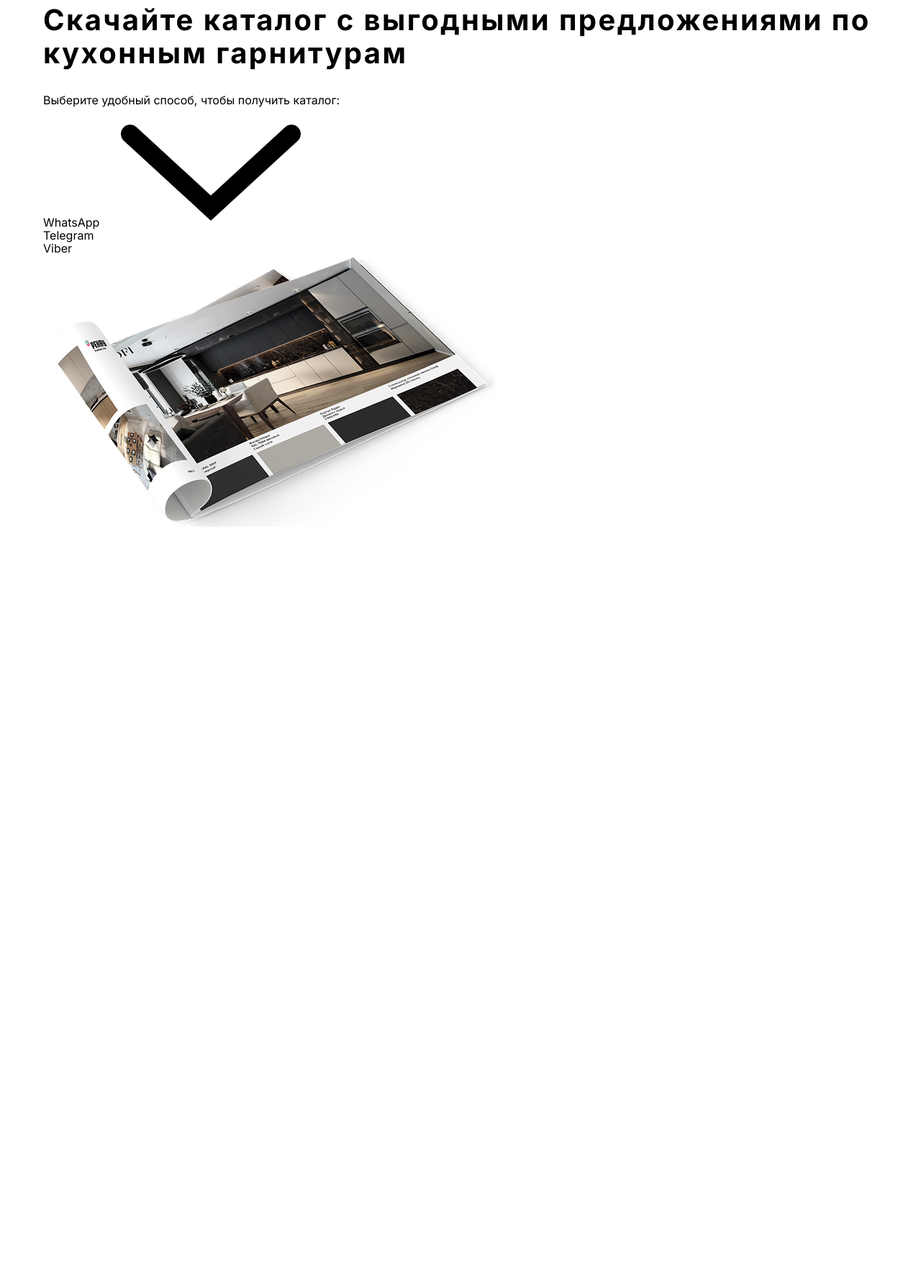
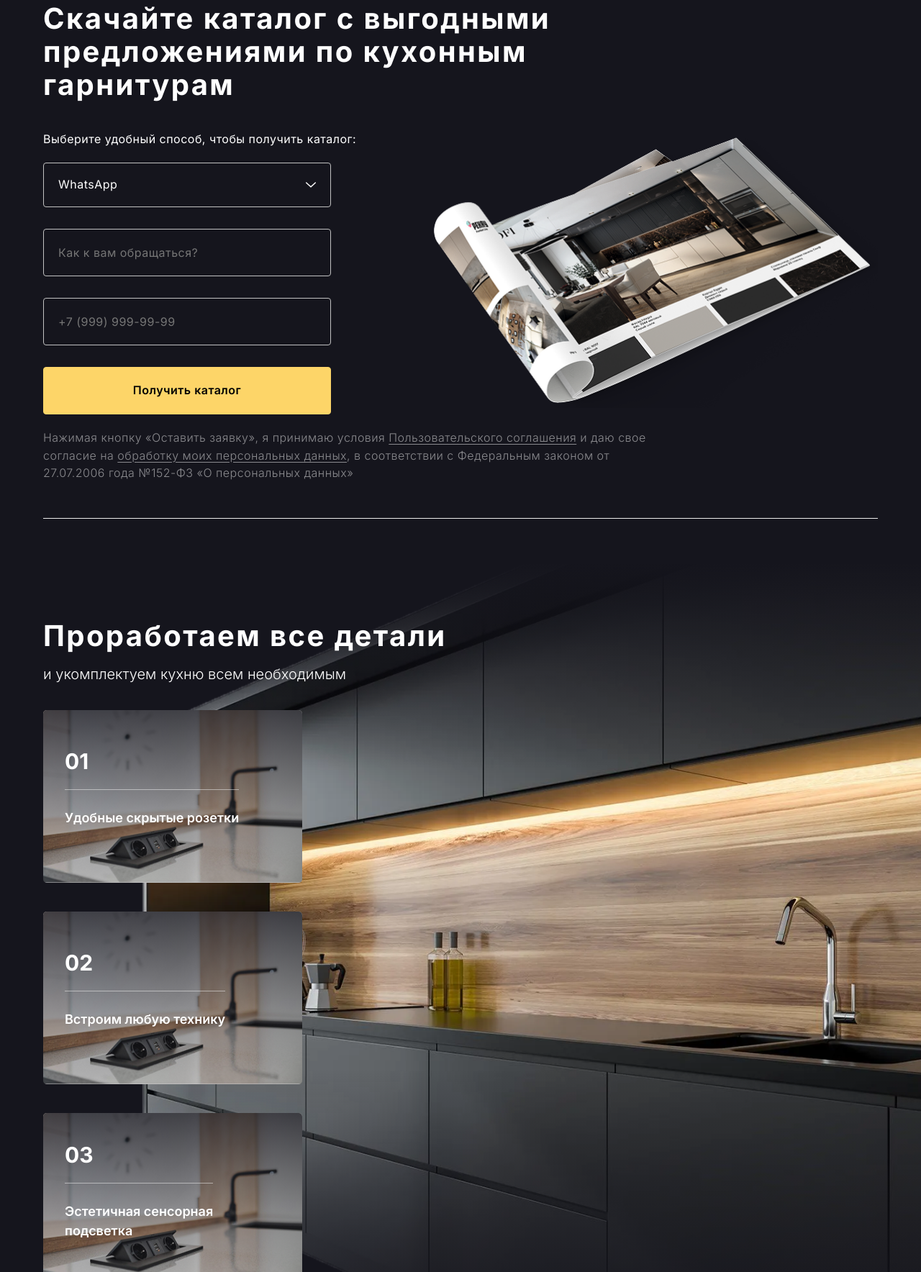
Before and after one commit to pauchok-sk/inkuh, a website built with webpack: page src/index.html in a window 1280 px wide. Shown: the part 3852-5620 px from the top of the page at 72% size. Before the commit the page ends 4667 px from the top, so only its background shows below. Built offline with nearby package versions, Linux system fonts and the light colour scheme; files whose address does not match are found by name.

Commit message:
s-details

```diff
--- a/src/html/components/s-catalog.html
+++ b/src/html/components/s-catalog.html
@@ -1,6 +1,7 @@
 <section class="s-catalog sect-p" id="s-catalog">
   <div class="container">
-    <h2 class="s-title">
+    <div class="s-catalog__inside">
+      <h2 class="s-title s-catalog__title">
         Скачайте каталог с выгодными предложениями по кухонным гарнитурам
       </h2>
       <div class="s-catalog__wrapper">
@@ -10,12 +11,12 @@
           </p>
           <form action="#" class="s-catalog__form">
             <div class="input-control">
-            <div class="select">
-              <input type="text" style="display: none;">
+              <div class="select _outline-white">
+                <input type="text" class="select-input" />
                 <div class="select-btn">
                   <span class="select-title">WhatsApp</span>
                   <svg>
-                  <use xlink:href='img/icons/icons.svg#icon-down'></use>
+                    <use xlink:href="img/icons/icons.svg#icon-down"></use>
                   </svg>
                 </div>
                 <div class="select-body">
@@ -24,9 +25,31 @@
                 </div>
               </div>
             </div>
+            <div class="input-control">
+              <input
+                type="text"
+                placeholder="Как к вам обращаться?"
+                class="input _outline-white"
+              />
+            </div>
+            <div class="input-control">
+              <input
+                type="tel"
+                placeholder="+7 (999) 999-99-99"
+                class="input _outline-white"
+              />
+            </div>
+            <button class="btn-s s-catalog__form-btn">Получить каталог</button>
           </form>
         </div>
-      <img src="@img/catalog.png" alt="image" class="s-catalog__img">
+        <img src="@img/catalog.png" alt="image" class="s-catalog__img" />
+      </div>
+      <p class="form-policy _white s-catalog__form-policy">
+        Нажимая кнопку «Оставить заявку», я принимаю условия <a href="#" target="_blank">Пользовательского
+        соглашения</a> и даю свое согласие на <a href="#" target="_blank">обработку моих персональных данных</a>,
+        в соответствии с Федеральным законом от 27.07.2006 года №152-ФЗ «О
+        персональных данных»
+      </p>
     </div>
   </div>
 </section>
--- /dev/null
+++ b/src/html/components/s-details.html
@@ -0,0 +1,50 @@
+<section class="s-details sect-p" id="s-details">
+  <div class="s-details__bg">
+    <div class="s-details__bg-inside">
+      <img src="@img/details.png" alt="image">
+    </div>
+  </div>
+  <div class="container">
+    <h2 class="s-title s-details__title">Проработаем все детали</h2>
+    <p class="s-details__content">и укомплектуем кухню всем необходимым</p>
+    <div class="s-details__wrapper">
+      <div
+        class="s-details__item"
+        style="
+          background: url(&quot;@img/details-item.jpg&quot;) center / cover no-repeat;
+        "
+      >
+        <div class="s-details__item-body">
+          <div class="s-details__item-num">01</div>
+          <p class="s-details__item-content">Удобные скрытые розетки</p>
+        </div>
+      </div>
+      <div
+        class="s-details__item"
+        style="
+          background: url(&quot;@img/details-item.jpg&quot;) center / cover no-repeat;
+        "
+      >
+        <div class="s-details__item-body">
+          <div class="s-details__item-num">02</div>
+          <p class="s-details__item-content">Встроим любую технику</p>
+        </div>
+      </div>
+      <div
+        class="s-details__item"
+        style="
+          background: url(&quot;@img/details-item.jpg&quot;) center / cover no-repeat;
+        "
+      >
+        <div class="s-details__item-body">
+          <div class="s-details__item-num">03</div>
+          <p class="s-details__item-content">
+            Эстетичная сенсорная
+            <br />
+            подсветка
+          </p>
+        </div>
+      </div>
+    </div>
+  </div>
+</section>
--- a/src/index.html
+++ b/src/index.html
@@ -10,6 +10,7 @@
       @@include('html/components/s-kitchens.html')
       @@include('html/components/s-method.html')
       @@include('html/components/s-catalog.html')
+      @@include('html/components/s-details.html')
 
     </main>
     @@include('html/components/modals.html')
--- a/src/js/app.js
+++ b/src/js/app.js
@@ -3,6 +3,7 @@ import burger from "./files/burger.js";
 import headerAddress from "./files/headerAddress.js";
 import inputmask from "./files/inputmask.js";
 import more from "./files/more.js";
+import select from "./files/select.js";
 import slides from "./files/slides.js";
 import spoller from "./files/spoller.js";
 import tabs from "./files/tabs.js";
@@ -14,6 +15,7 @@ burger();
 slides();
 tabs();
 more();
+select();
 
 Fancybox.bind("[data-fancybox]", {
   closeButton: false,
--- /dev/null
+++ b/src/js/files/select.js
@@ -0,0 +1,57 @@
+export default function select() {
+  const buttons = document.querySelectorAll(".select-btn");
+
+  if (buttons.length) {
+    const selects = document.querySelectorAll(".select");
+    const selectBodies = document.querySelectorAll(".select-body");
+
+    selectBodies.forEach((body) => {
+      body.addEventListener("click", (e) => e.stopPropagation());
+    });
+
+    selects.forEach((select) => {
+      const input = select.querySelector(".select-input");
+      const items = select.querySelectorAll(".select-item");
+      const title = select.querySelector(".select-title");
+
+      items.forEach((item) => {
+        item.addEventListener("click", () => {
+          const titleText = title.textContent;
+
+          title.textContent = item.textContent;
+          input.value = item.textContent;
+          item.textContent = titleText;
+
+          handleClose(select);
+        });
+      });
+    });
+
+    document.body.addEventListener("click", () => {
+      document.querySelectorAll(".select").forEach((select) => {
+        select.classList.remove("_open");
+      });
+    });
+
+    buttons.forEach((btn) => {
+      btn.addEventListener("click", (e) => {
+        e.stopPropagation();
+        const parent = btn.closest(".select");
+
+        if (parent.classList.contains("_open")) {
+          handleClose(parent);
+        } else {
+          handleOpen(parent);
+        }
+      });
+    });
+
+    function handleOpen(select) {
+      select.classList.add("_open");
+    }
+
+    function handleClose(select) {
+      select.classList.remove("_open");
+    }
+  }
+}
--- a/src/scss/base/vars.scss
+++ b/src/scss/base/vars.scss
@@ -1,4 +1,6 @@
 :root {
   --primary: #fdd568;
   --primary-dark: #deb441;
+
+  --dark: #15151d;
 }
--- a/src/scss/components/s-catalog.scss
+++ b/src/scss/components/s-catalog.scss
@@ -1,12 +1,78 @@
 .s-catalog {
+  padding: 60px 0px;
+  background-color: var(--dark);
+  color: white;
+  @include tablet {
+    padding: 50px 0px;
+  }
+  &__inside {
+    border-top: 1px solid #ebebeb;
+    border-bottom: 1px solid #ebebeb;
+    padding: 50px 0px;
+    @include tablet {
+      padding: 40px 0px;
+    }
+  }
+  &__title {
+    max-width: 950px;
+    margin: 0px 0px 40px 0px;
+  }
   &__wrapper {
+    @include flex-between;
+    gap: 30px;
+    @include laptop-min {
+      flex-direction: column-reverse;
+    }
   }
   &__form-wrapper {
+    flex: 0 1 440px;
+    @include laptop-middle {
+      flex: none;
+      width: 440px;
+      max-width: 100%;
+    }
+    @include tablet-min {
+      width: 100%;
+    }
   }
   &__form-content {
+    font-size: 16px;
+    line-height: 156%;
+    letter-spacing: 0.03em;
+    margin: 0px 0px 20px 0px;
+    @include tablet-min {
+      font-size: 14px;
+    }
   }
   &__form {
+    display: flex;
+    flex-direction: column;
+    gap: 30px;
+    width: 400px;
+    max-width: 100%;
+    @include tablet {
+      gap: 20px;
+    }
+    @include tablet-min {
+      width: 100%;
+    }
+  }
+  &__form-btn {
+    width: 100%;
   }
   &__img {
+    width: 630px;
+    display: block;
+    @include laptop-middle {
+      width: 45%;
+    }
+    @include laptop-min {
+      width: 400px;
+    }
+  }
+  &__form-policy {
+    max-width: 865px;
+    margin-top: 20px;
+    font-weight: 300;
   }
 }
--- /dev/null
+++ b/src/scss/components/s-details.scss
@@ -0,0 +1,105 @@
+.s-details {
+  position: relative;
+  background-color: var(--dark);
+  color: white;
+  z-index: 1;
+  &__bg {
+    position: absolute;
+    height: 100%;
+    top: 0;
+    right: 0;
+    width: auto;
+    z-index: -1;
+  }
+  &__bg-inside {
+    position: relative;
+    &::before {
+      position: absolute;
+      content: "";
+      inset: 0;
+      background: linear-gradient(180deg, #15151d 0%, rgba(21, 21, 29, 0) 26.47%, rgba(21, 21, 29, 0) 64.91%, #15151d 100%);
+      z-index: 1;
+    }
+    img {
+      display: block;
+      height: 100%;
+      width: auto;
+      @include tablet {
+        filter: brightness(60%);
+      }
+    }
+  }
+  &__title {
+    margin: 0px 0px 15px 0px;
+  }
+  &__content {
+    font-weight: 300;
+    font-size: 20px;
+    line-height: 150%;
+    margin: 0px 0px 35px 0px;
+    @include tablet {
+      margin-bottom: 25px;
+    }
+  }
+  &__wrapper {
+    display: flex;
+    flex-direction: column;
+    width: 360px;
+    max-width: 100%;
+    gap: 40px;
+    @include laptop-min {
+      width: 100%;
+      display: grid;
+      grid-template-columns: repeat(2, 1fr);
+      gap: 30px;
+    }
+    @include tablet-min {
+      grid-template-columns: 1fr;
+      width: 420px;
+      margin: 0 auto;
+    }
+  }
+  &__item {
+    position: relative;
+    overflow: hidden;
+    border-radius: 5px;
+    padding: 30px;
+    min-height: 240px;
+    display: flex;
+    align-items: center;
+    z-index: 1;
+    @include tablet {
+      padding: 20px;
+      min-height: 200px;
+    }
+
+    &::before {
+      position: absolute;
+      content: "";
+      inset: 0;
+      background: linear-gradient(0deg, rgba(21, 21, 29, 0.2) 0%, rgba(21, 21, 29, 0.8) 100%);
+      z-index: -1;
+    }
+  }
+  &__item-num {
+    font-weight: 700;
+    font-size: 30px;
+    line-height: 90%;
+    margin-bottom: 25px;
+    @include tablet {
+      font-size: 24px;
+      margin-bottom: 25px;
+    }
+  }
+  &__item-content {
+    font-weight: 600;
+    font-size: 18px;
+    line-height: 155%;
+    padding-top: 25px;
+    border-top: 1px solid rgba(247, 247, 247, 0.5);
+    @include tablet {
+      padding-top: 18px;
+      font-size: 16px;
+    }
+  }
+}
--- a/src/scss/style.scss
+++ b/src/scss/style.scss
@@ -28,5 +28,6 @@
 @import "./components/s-kitchens";
 @import "./components/s-method";
 @import "./components/s-catalog";
+@import "./components/s-details";
 
 @import "./components/footer";
--- a/src/scss/ui/form.scss
+++ b/src/scss/ui/form.scss
@@ -20,6 +20,11 @@
   @include tablet {
     padding: 16px 14px;
   }
+
+  &._outline-white {
+    color: white;
+    background-color: transparent;
+  }
 }
 
 .form-policy {
@@ -28,6 +33,10 @@
   letter-spacing: 0.03em;
   color: rgba(0, 0, 0, 0.5);
   margin: 30px 0px 0px 0px;
+
+  &._white {
+    color: rgba(255, 255, 255, 0.5);
+  }
 
   @include tablet {
     font-size: 14px;
--- a/src/scss/ui/select.scss
+++ b/src/scss/ui/select.scss
@@ -1,10 +1,95 @@
 .select {
+  position: relative;
+
+  &._open {
+    .select-btn {
+      svg {
+        transform: rotate(180deg);
+      }
+    }
+    .select-body {
+      transform: translateY(0);
+      opacity: 1;
+      visibility: visible;
+    }
+  }
+
+  &._outline-white {
+    .select-btn {
+      background-color: transparent;
+      color: white;
+    }
+  }
+}
+.select-input {
+  display: none;
 }
 .select-btn {
+  @include flex-between;
+  cursor: pointer;
+  gap: 15px;
+  width: 100%;
+  padding: 22px 20px;
+  background-color: white;
+  border-radius: 4px;
+  outline: none;
+  border: 1px solid #c2c2c2;
+
+  color: black;
+  font-size: 16px;
+  line-height: 99%;
+  letter-spacing: 0.03em;
+
+  transition: background-color 0.3s ease;
+
+  @include hover {
+    background-color: #ebebeb;
+  }
+  @include tablet {
+    padding: 16px 14px;
+  }
+
+  svg {
+    width: 14px;
+    height: 14px;
+
+    transition: transform 0.3s ease;
+  }
 }
 .select-title {
 }
 .select-body {
+  position: absolute;
+  overflow: hidden;
+  left: 0;
+  right: 0;
+  margin-top: 5px;
+  background-color: white;
+  border-radius: 4px;
+  outline: none;
+  border: 1px solid #c2c2c2;
+
+  color: black;
+  font-size: 16px;
+  line-height: 99%;
+  letter-spacing: 0.03em;
+
+  transform: translateY(20px);
+  opacity: 0;
+  visibility: hidden;
+
+  transition:
+    transform 0.4s ease,
+    opacity 0.4s ease,
+    visibility 0.4s ease;
 }
 .select-item {
+  cursor: pointer;
+  padding: 15px 10px;
+
+  transition: background-color 0.3s ease;
+
+  @include hover {
+    background-color: #ebebeb;
+  }
 }
```
Also changed, not shown: src/img/details-item.jpg (added), src/img/details.png (added). Lines whose indentation alone changed are shown as unchanged.
